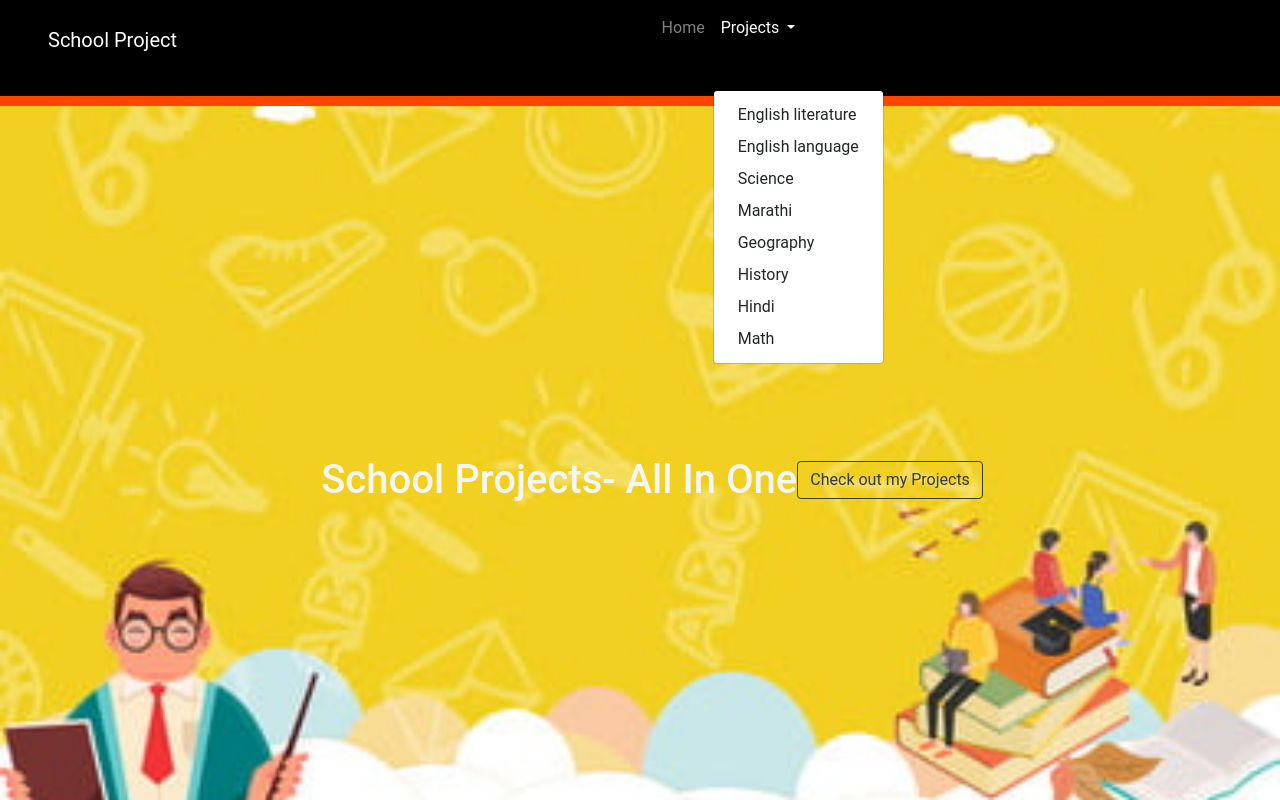
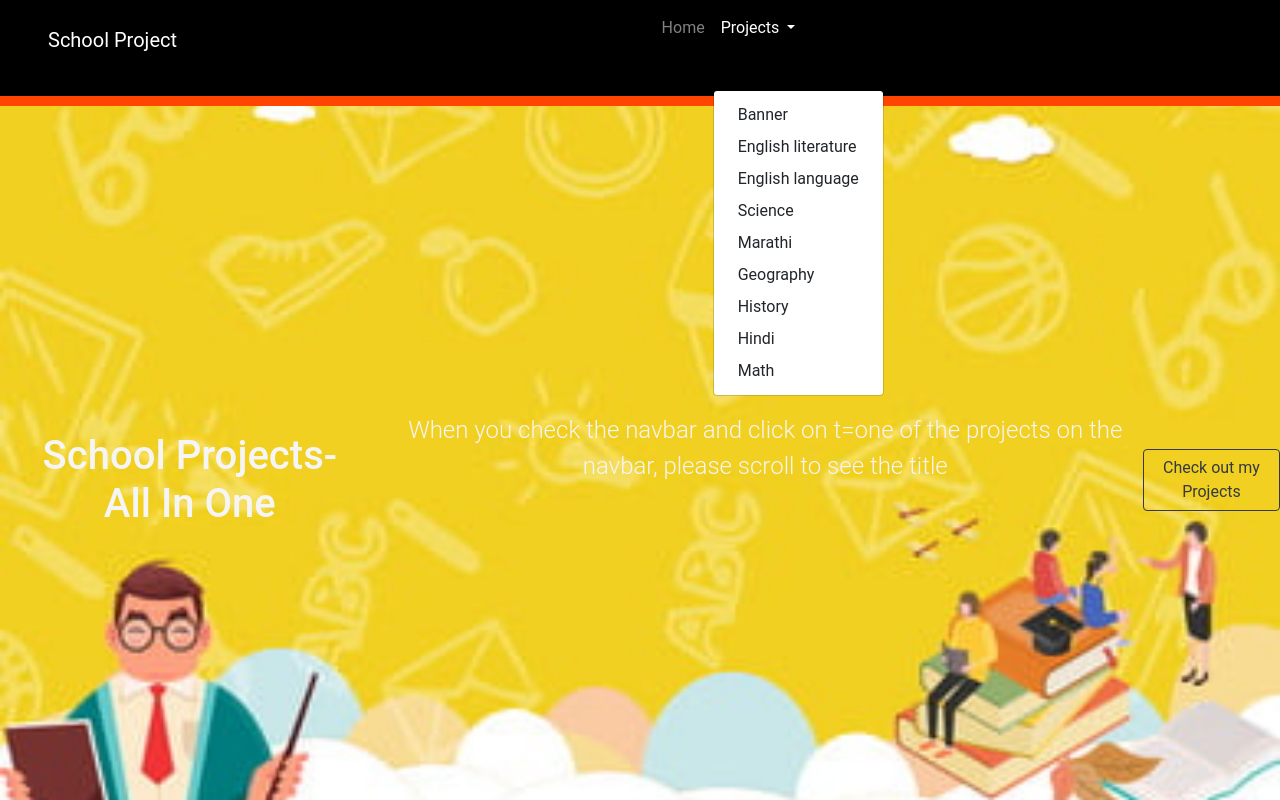
Before and after one commit to D-QUASAR/School-prj, a plain HTML site: page projects.html in a window 1280 px wide. Both pictures are taken after a click on the button "Projects". Shown: the top 800 px of the page. Drawn offline with nearby package versions, Linux system fonts and the light colour scheme.

Commit message:
Update projects.html

```diff
--- a/projects.html
+++ b/projects.html
@@ -29,6 +29,7 @@
           Projects
         </a>
         <div class="dropdown-menu" aria-labelledby="navbarDropdown">
+         <a class="dropdown-item" href="#">Banner</a>
           <a class="dropdown-item" href="#eng-lit">English literature</a>
           <a class="dropdown-item" href="#eng-lang">English language</a>
           <a class="dropdown-item" href="#sci">Science</a>
@@ -47,6 +48,7 @@
  <section class="banner d-flex justify-content-center align-items-center pl-2 pl-lg-4" id="banner">
 
      <h1 class="text-capitalize mb-0 ">School Projects- All in one</h1>
+      <p class = "lead"> When you check the navbar and click on t=one of the projects on the navbar, please scroll to see the title </p>
      <a class="btn btn-outline-dark" href="/projects.html"role="button">
       Check out my Projects
      </a>
```
